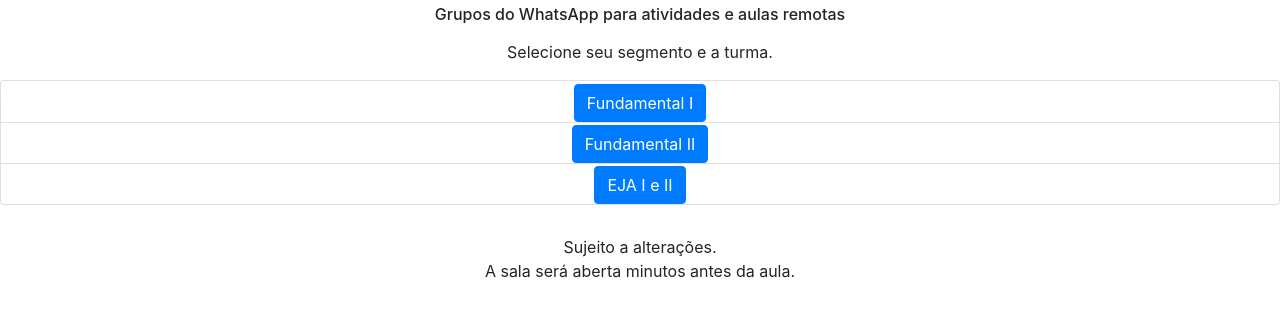
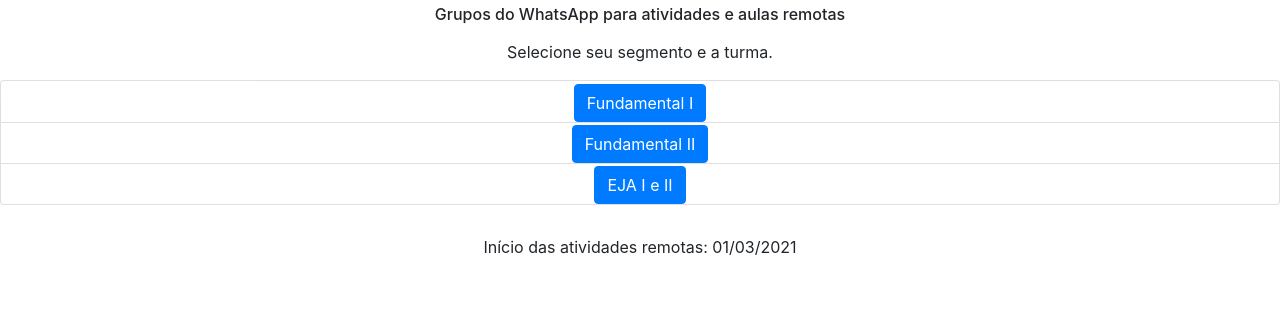
Before and after one commit to cemocoliveira/cemocoliveira.github.io, a plain HTML site: page grupos.html in a window 1280 px wide. Shown: the part 155-472 px from the top of the page. Drawn offline with nearby package versions, Linux system fonts and the light colour scheme.

Commit message:
Add files via upload

```diff
--- a/grupos.html
+++ b/grupos.html
@@ -373,8 +373,7 @@
 	</div>
 
 
-	<p style="text-align:center; margin-top:30px">Sujeito a alterações.<br />
-		A sala será aberta minutos antes da aula.</p>
+	<p style="text-align:center; margin-top:30px">Início das atividades remotas: 01/03/2021<br /></p>
 
 	<!-- Optional JavaScript -->
 	<script src="https://code.jquery.com/jquery-3.4.1.min.js"></script>
```
